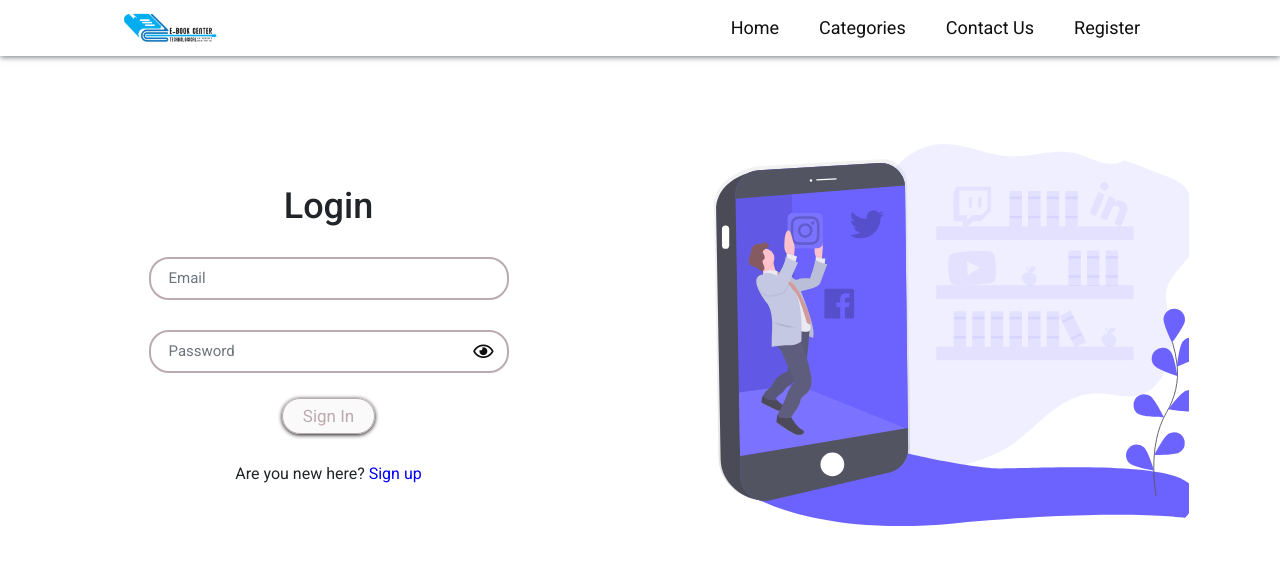
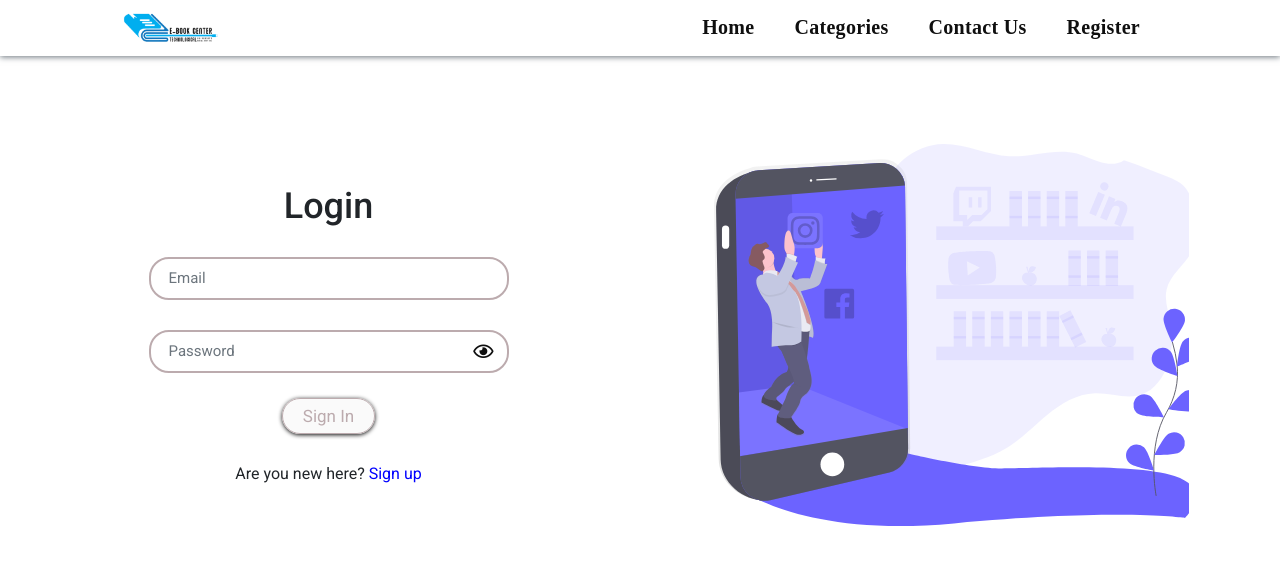
Before and after one commit to zeroboycoder/Digital-Library, a React (Create React App) app in the folder client/: page /auth/signin in a window 1280 px wide. Shown: the top 564 px of the page. Built offline with nearby package versions, Linux system fonts and the light colour scheme.

Commit message:
Change font in Navbar

```diff
--- a/client/src/components/Navigation/NavItems/NavItem/NavItem.css
+++ b/client/src/components/Navigation/NavItems/NavItem/NavItem.css
@@ -2,6 +2,8 @@
    align-self: center;
    text-decoration: none;
    outline: none;
+   font: 700 20px "Times New Roman", Times, serif;
+   letter-spacing: 0.3px;
    color: var(--black);
    padding: 3px 0;
    border-bottom: 1px solid transparent;
--- a/client/src/components/Navigation/NavItems/NavItems.js
+++ b/client/src/components/Navigation/NavItems/NavItems.js
@@ -44,6 +44,10 @@ class NavItems extends Component {
    };
 
    render() {
+      let uname;
+      if (this.props.username) {
+         uname = this.props.username.split(" ")[0];
+      }
       let authNav = (
          <React.Fragment>
             <li
@@ -51,7 +55,7 @@ class NavItems extends Component {
                onMouseOver={this.showAuthDropDownFun}
                onMouseLeave={this.cancleAuthDropDrownFun}
             >
-               <NavItem link="#">{this.props.username}</NavItem>
+               <NavItem link="#">{uname}</NavItem>
                <ul
                   className="Nav__SubMenu"
                   style={this.state.showAuthDropDrown}
--- a/client/src/components/UI/AuthInput/AuthInput.js
+++ b/client/src/components/UI/AuthInput/AuthInput.js
@@ -19,7 +19,6 @@ const AuthInput = (props) => {
 
    // If element type will input
    if (props.elementtype === "input") {
-      console.log(props.reviewPwIcon);
       input = (
          <div className="AuthInput">
             <div className="AuthInput__InputSection">
```
Lines whose indentation alone changed are shown as unchanged.
